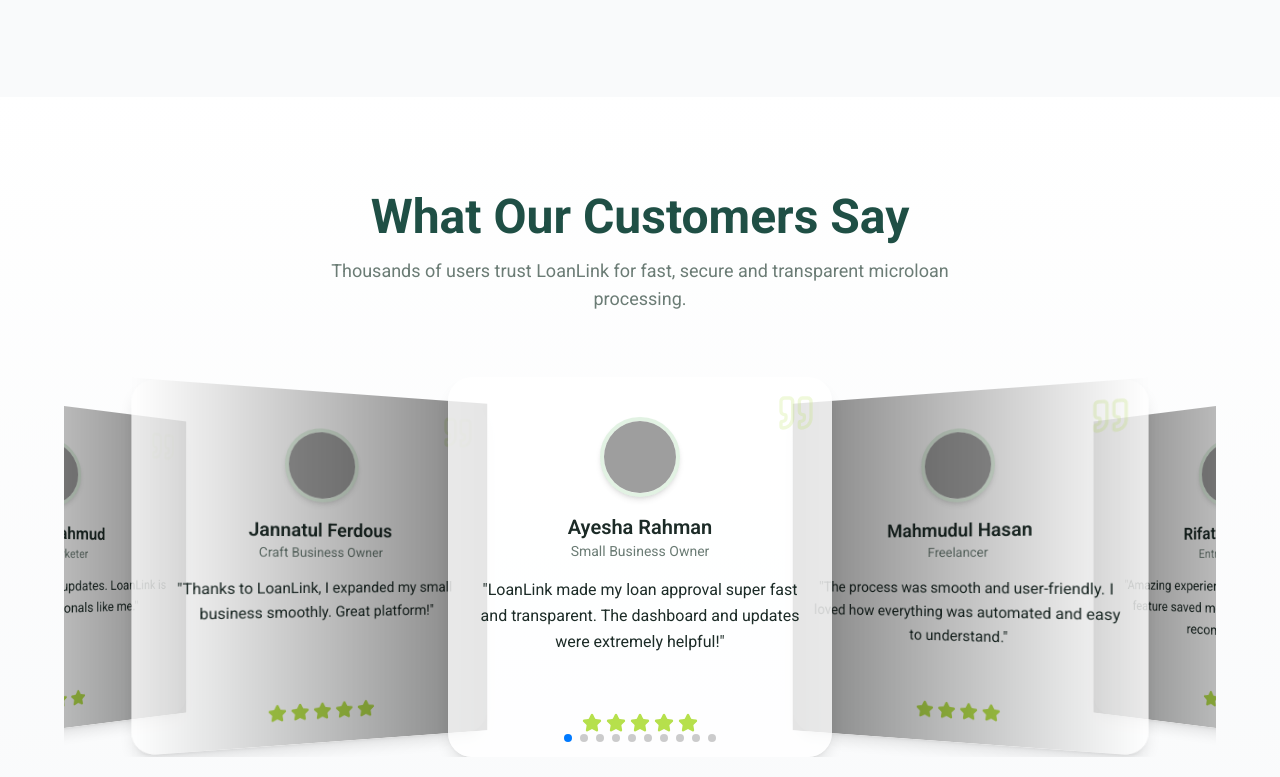
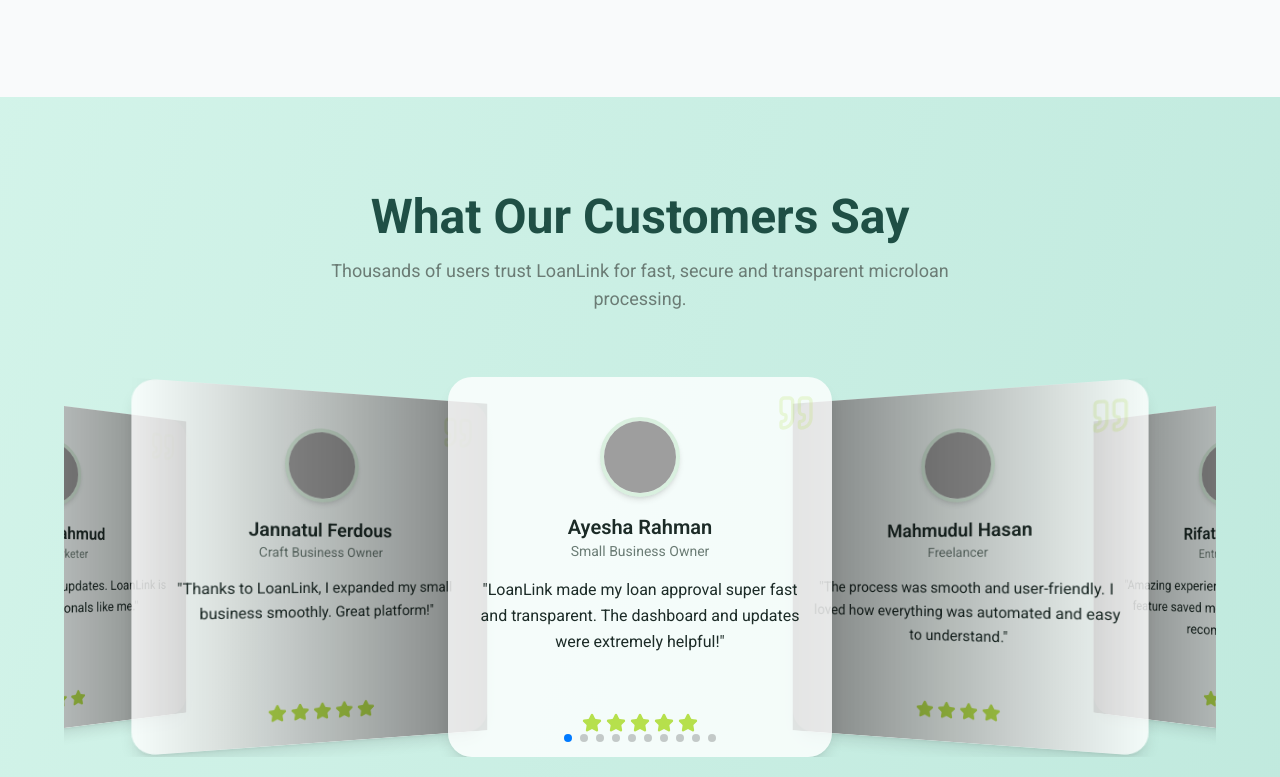
Before and after one commit to mursalin35/LoanLink-Client, a React (Vite) app: page / in a window 1280 px wide. Shown: the part 1743-2520 px from the top of the page. Built offline with nearby package versions, Linux system fonts and the light colour scheme; no server answers; grey boxes are pictures that could not be loaded.

Commit message:
feedback carusol update

```diff
--- a/src/components/Home/CustomerFeedback.jsx
+++ b/src/components/Home/CustomerFeedback.jsx
@@ -22,7 +22,7 @@
   const slidesPerView = Math.min(feedbacks.length, 3);
 
   return (
-    <section className="py-24 bg-gradient-to-b from-white to-gray-50">
+    <section className="py-24 ">
       {/* Header */}
       <div className="max-w-6xl mx-auto text-center mb-16">
         <motion.h2
@@ -69,6 +69,9 @@
         pagination={true}
         modules={[EffectCoverflow, Pagination, Autoplay]}
         className="max-w-6xl mx-auto mySwiper"
+        breakpoints={{
+          520: { slidesPerView: 1 },
+        }}
       >
         {feedbacks.map((item, i) => (
           <SwiperSlide key={item.id || i}>
```
